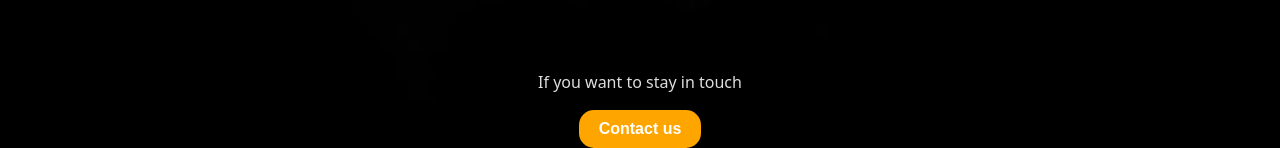
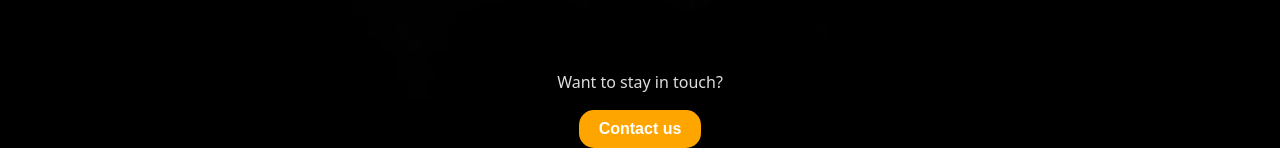
Before and after one commit to milan3991/react-demo, a React (Vite) app: page / in a window 1280 px wide. Shown: the part 751-899 px from the top of the page. Built offline with nearby package versions, Linux system fonts and the light colour scheme.

Commit message:
aboutucorrection

```diff
--- a/src/pages/About/about.style.css
+++ b/src/pages/About/about.style.css
@@ -7,6 +7,8 @@
     min-height: 100vh;
     color: black;
     max-width: 1300px;
+    background-color: rgb(174,175,179);
+
 
 }
 
--- a/src/pages/Home/Home.jsx
+++ b/src/pages/Home/Home.jsx
@@ -10,7 +10,7 @@ const Home = () => {
                 <h2 className='shadow'>I'm Milan Mircic</h2>
             </div>
             <div className="contact_section">
-                <p>If you want to stay in touch</p>
+                <p>Want to stay in touch?</p>
                 <Button text="Contact us" link="/contact" />
             </div>
         </div>
```
